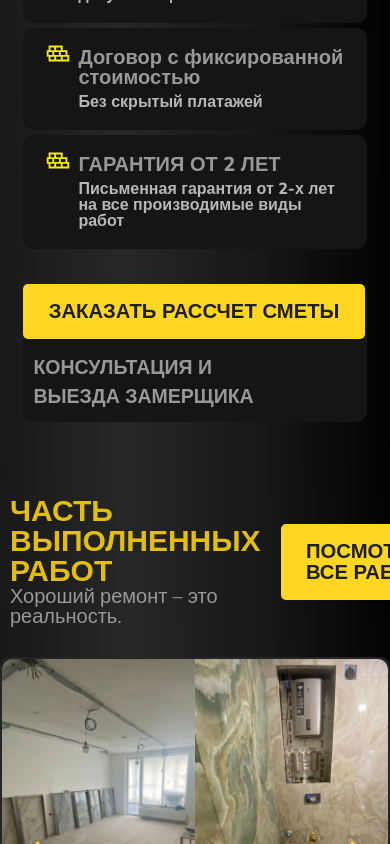
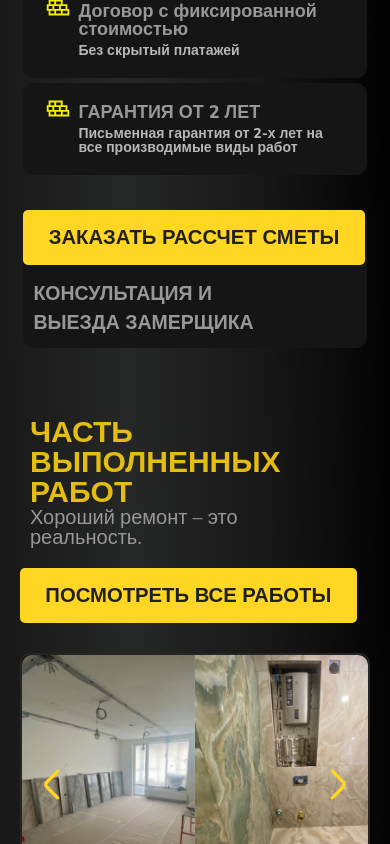
Before and after one commit to ViGrebenik/metoduytaClient, a React (Vite) app: page / in a window 390 px wide. Shown: the part 400-1244 px from the top of the page. Built offline with nearby package versions, Linux system fonts and the light colour scheme; a web font is replaced by a local one.

Commit message:
code rewiews mobile home page02

```diff
--- a/src/components/screens/portfolio/portfolioScreen/portfolioItem/PortfolioItem.module.scss
+++ b/src/components/screens/portfolio/portfolioScreen/portfolioItem/PortfolioItem.module.scss
@@ -10,7 +10,6 @@
 	border-radius: 5px;
 	font-size: 1.5em;
 	cursor: pointer;
-	// padding: 10px 20px;
 }
 .mainItemBlockSlider {
 	position: relative;
@@ -31,21 +30,13 @@
 	padding: 10px 20px;
 	font-size: 10px;
 }
-.contentItemTitle {
-	// margin-top: 20px;
+
+@media only screen and (max-width: 767px) {
+	.container {
+		margin: 0 20px;
+	}
+	.containerHeader {
+		flex-wrap: wrap;
+		gap: 20px;
+	}
 }
-// .titleService {
-// 	font-size: 15px;
-// }
-// .titleCheck {
-// 	font-size: 15px;
-// }
-// .contentItemSubtitle {
-// 	font-size: 15px;
-// }
-// .subtitleAddress {
-// 	font-size: 15px;
-// }
-// .subtitleQuadrature {
-// 	font-size: 15px;
-// }
--- a/src/components/wraperPortfolio/WrapperPortfolio.module.scss
+++ b/src/components/wraperPortfolio/WrapperPortfolio.module.scss
@@ -48,3 +48,12 @@
 	border: 2px solid #252525;
 	border-radius: 10px;
 }
+@media only screen and (max-width: 767px) {
+	.container {
+		margin: 0 20px;
+	}
+	.containerHeader {
+		flex-wrap: wrap;
+		gap: 20px;
+	}
+}
--- a/src/components/wraperPortfolio/portfolioCart/PortfolioCart.module.scss
+++ b/src/components/wraperPortfolio/portfolioCart/PortfolioCart.module.scss
@@ -4,7 +4,6 @@
 	overflow: hidden;
 	width: 100%;
 	border-radius: 10px;
-	height: 400px; /* Высота блока, подставьте нужное значение */
 }
 
 .mainItemContent {
--- a/src/components/wrappers/banner/HomeBanner.module.scss
+++ b/src/components/wrappers/banner/HomeBanner.module.scss
@@ -147,7 +147,7 @@
 		flex-wrap: wrap;
 		h1 {
 			font-size: 8.125vw;
-			margin-bottom: 100px;
+			margin-bottom: 80px;
 		}
 	}
 	.bannerAdvantages {
@@ -175,11 +175,11 @@
 	}
 
 	.advantageDescriptionMain {
-		font-size: 20px;
+		font-size: 18px;
 		margin-bottom: 1.5vw;
 	}
 	.advantageDescription {
-		font-size: 16px;
+		font-size: 14px;
 	}
 	.titleAction {
 		margin-top: 30px;
```
